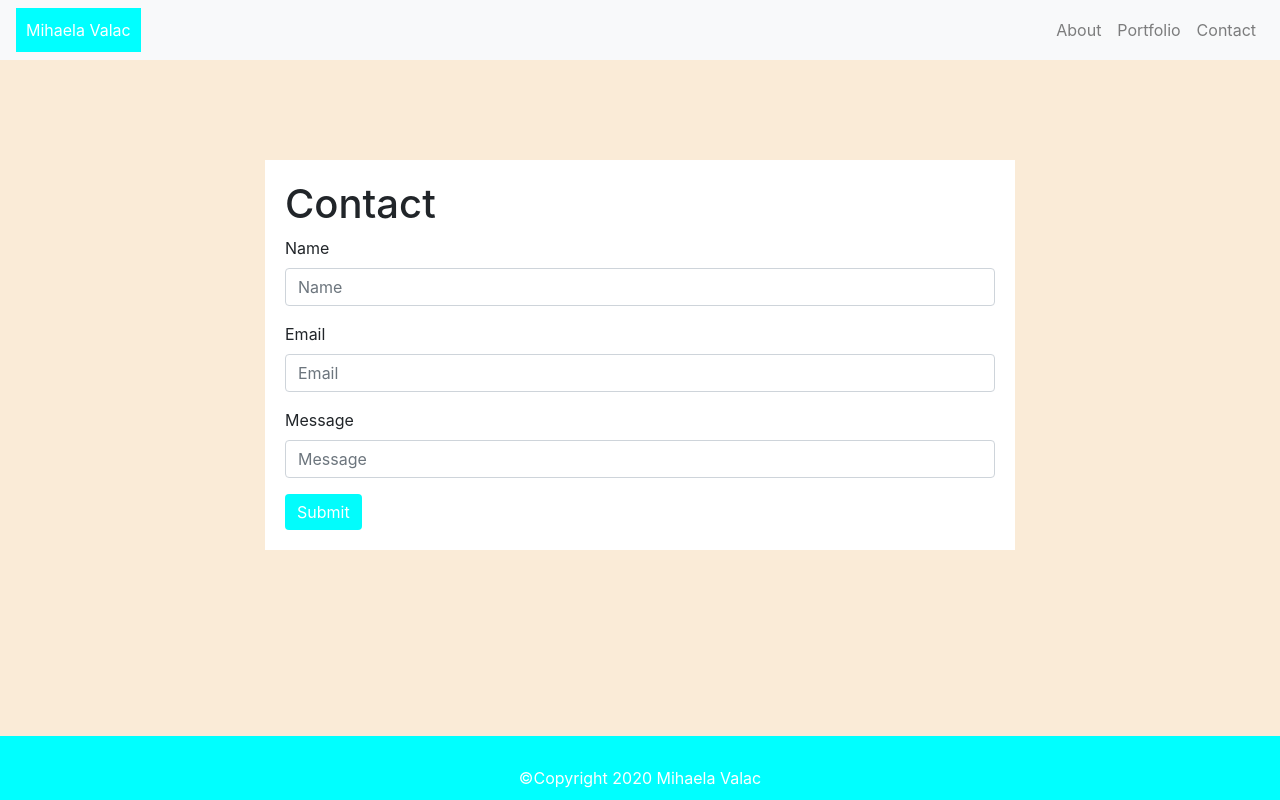
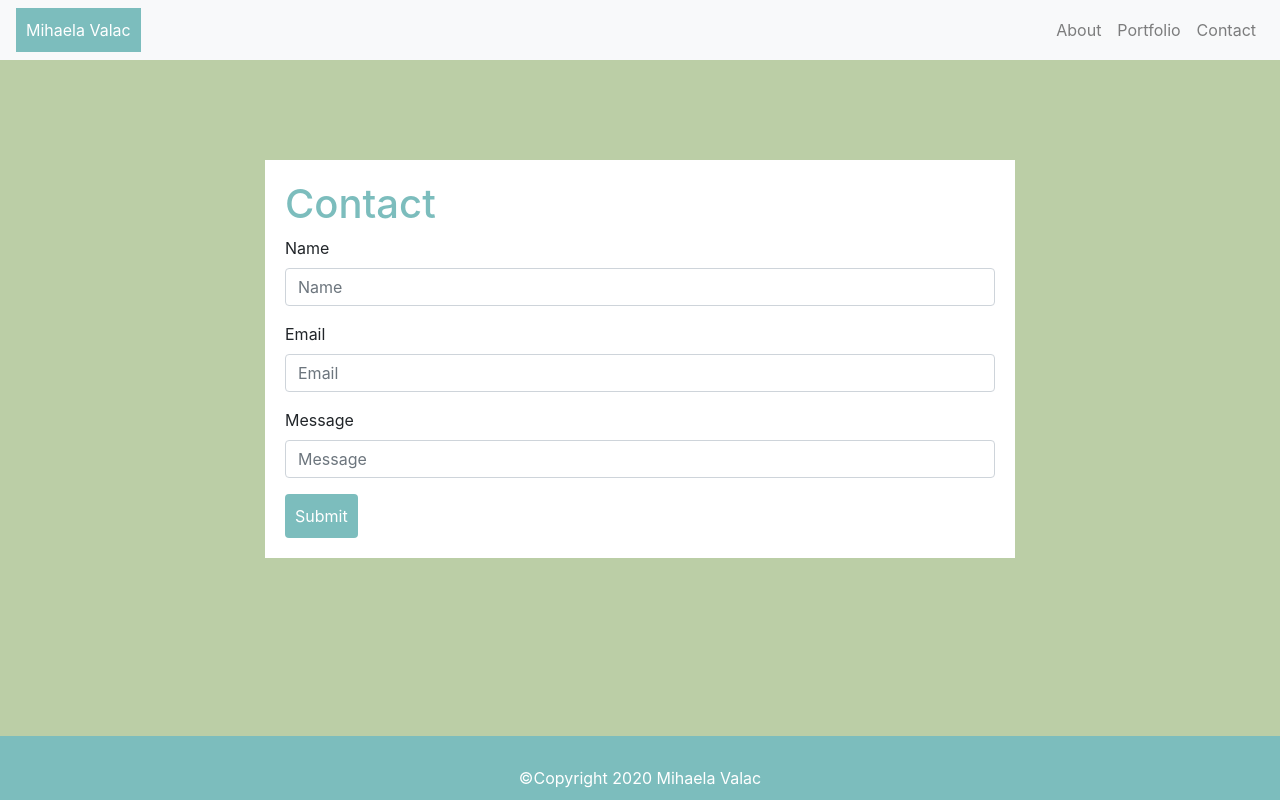
Before and after one commit to mihaelavalac/myportfolio, a plain HTML site: page contact.html in a window 1280 px wide. Drawn offline with nearby package versions, Linux system fonts and the light colour scheme.

Commit message:
Changed the background and h1 colors'

```diff
--- a/style.css
+++ b/style.css
@@ -1,14 +1,20 @@
 .navbar-name {
   color:white;
-  background-color:aqua;
+  font-size: 16px, bold;
+  background-color:rgb(124, 189, 189);
   padding: 10px;
   font-size: medium;
   }
 
 body {
-  background-color: antiquewhite;
+  background-color: rgb(187, 206, 166);
 }
-
+h1 {
+  color:rgb(124, 189, 189);
+}
+nav-link {
+  color: rgb(163, 187, 136);
+}
 .indeximg {
   float: left;
   margin: 20px;
@@ -34,15 +40,17 @@ footer {
   position:fixed;
   padding-top: 20px;
   bottom: 0px;
-  background-color: aqua;
+  background-color:rgb(124, 189, 189);
   text-align: center;
   width: 100%;
   color: white;
 }
 
 #submit {
-  background-color: rgb(2, 252, 252);
+  background-color:rgb(124, 189, 189);
   border: hidden;
+  padding: 10px;
+  text: medium, bold;
 }
 
 @media screen and (min-width: 400px) {
```
Also changed, not shown: index.html (+1 -1 lines), portfolio.html (+4 -4 lines).
